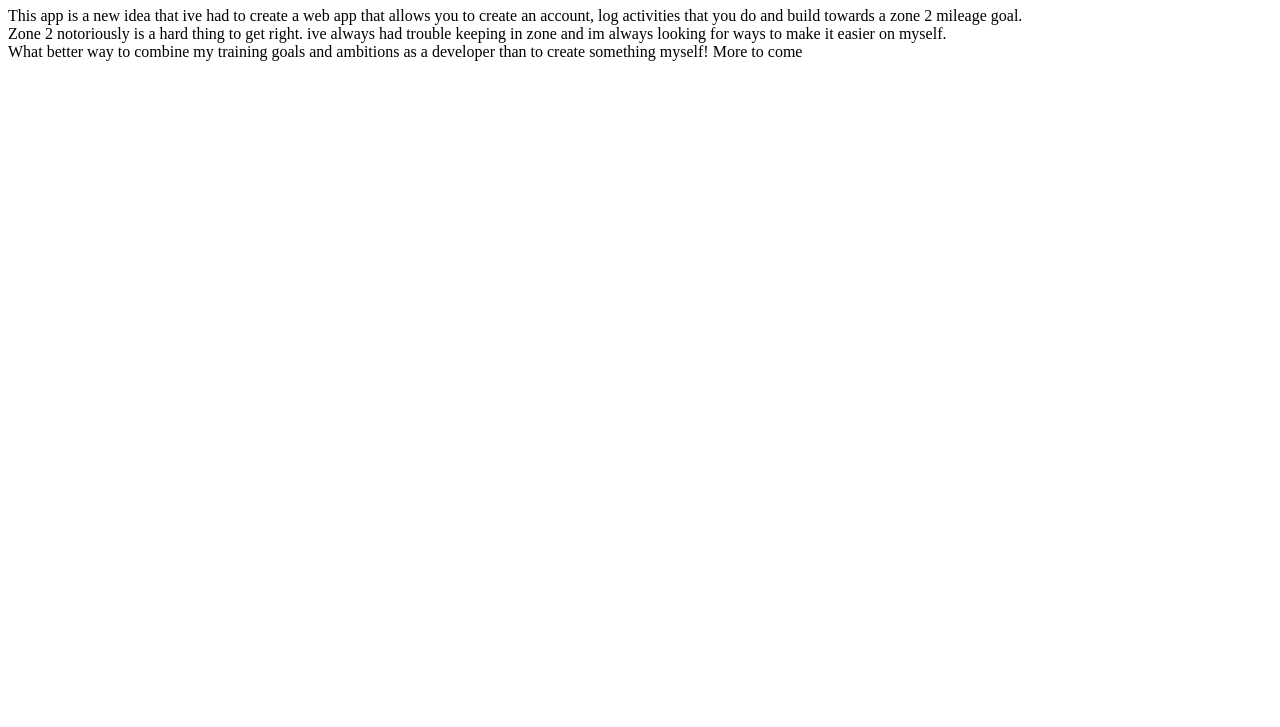
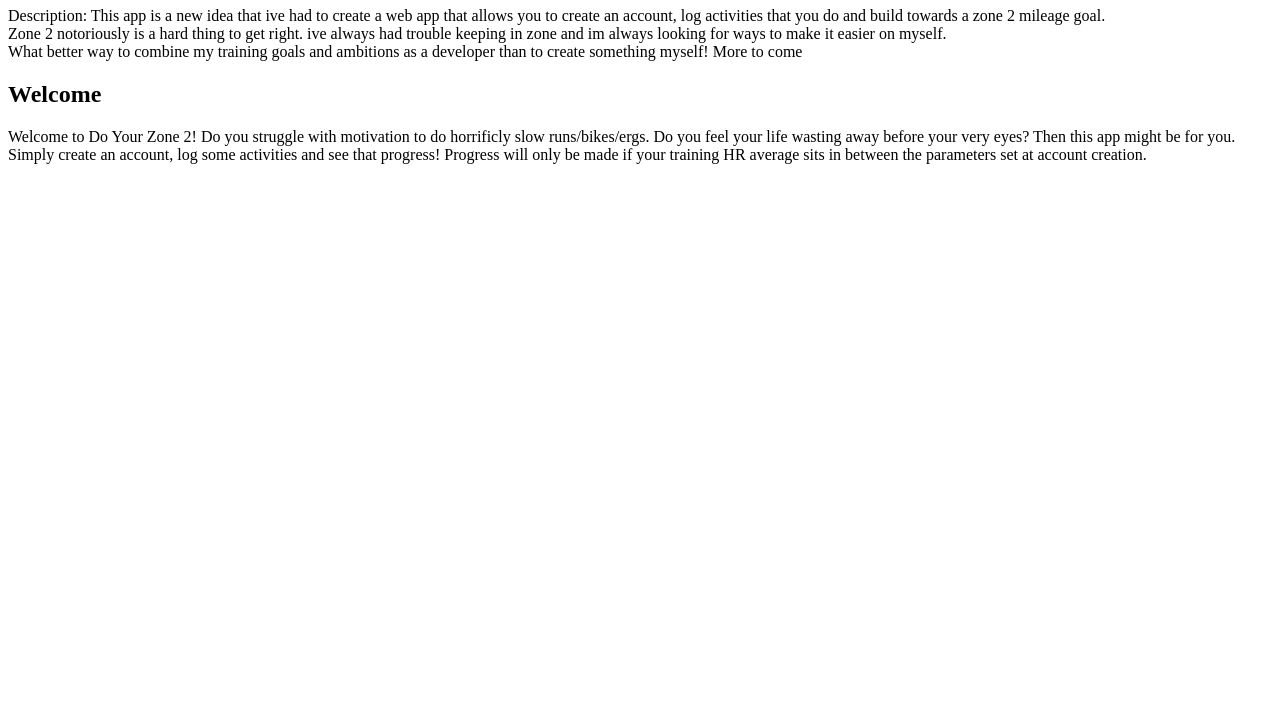
Before and after one commit to Arkem001209/DoYourZone2, a plain HTML site: page index.html in a window 1280 px wide. Shown: the part 73-800 px from the top of the page. Drawn offline with Linux system fonts and the light colour scheme.

Commit message:
add welcome message

```diff
--- a/index.html
+++ b/index.html
@@ -7,8 +7,13 @@
 </head>
 <body>
     <h1>Do Your Zone 2!</h1>
-    <div>This app is a new idea that ive had to create a web app that allows you to create an account, log activities that you do and build towards a zone 2 mileage goal.<br>
+    <div>Description: This app is a new idea that ive had to create a web app that allows you to create an account, log activities that you do and build towards a zone 2 mileage goal.<br>
         Zone 2 notoriously is a hard thing to get right. ive always had trouble keeping in zone and im always looking for ways to make it easier on myself. <br>
         What better way to combine my training goals and ambitions as a developer than to create something myself! More to come </div>
-</body>
+    <h2>Welcome</h2>
+    <div>
+        Welcome to Do Your Zone 2! Do you struggle with motivation to do horrificly slow runs/bikes/ergs. Do you feel your life wasting away before your very eyes? Then this app might be for you. <br>
+        Simply create an account, log some activities and see that progress! Progress will only be made if your training HR average sits in between the parameters set at account creation.
+    </div>
+    </body>
 </html>
```
